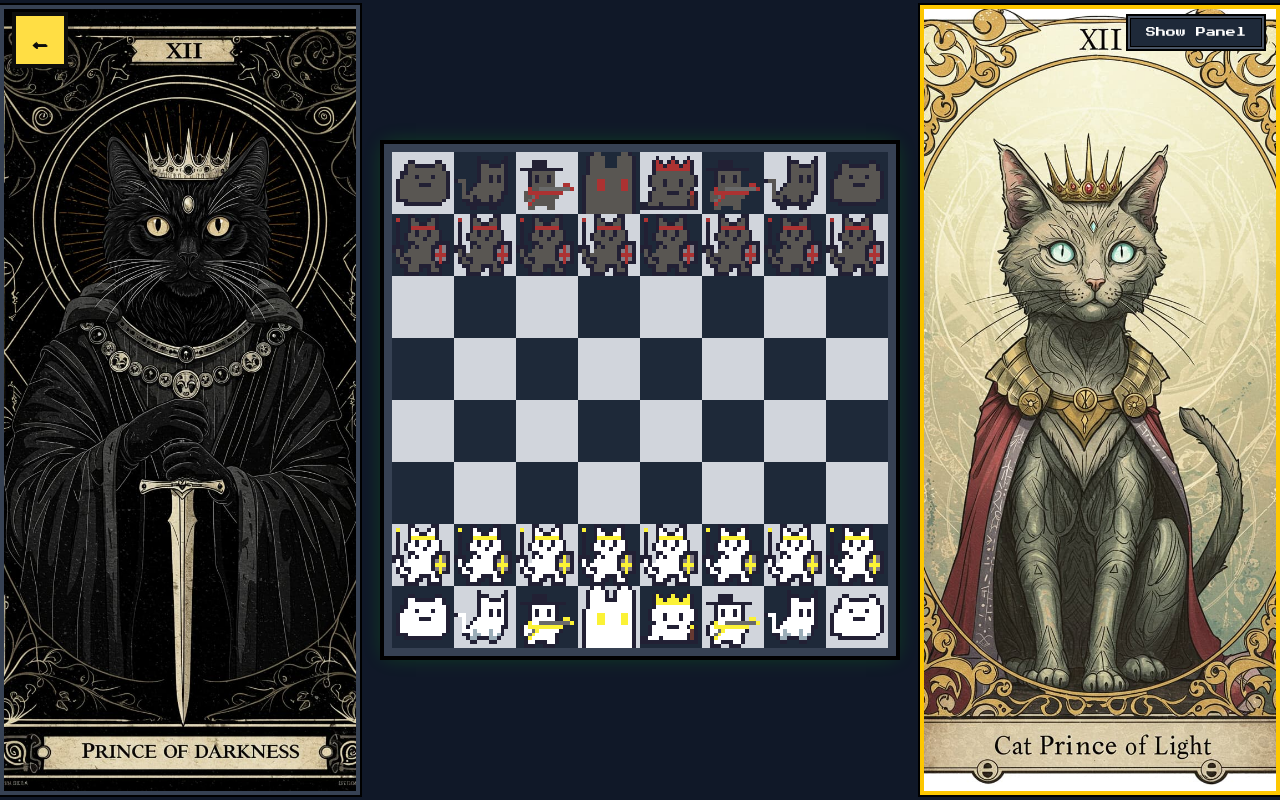
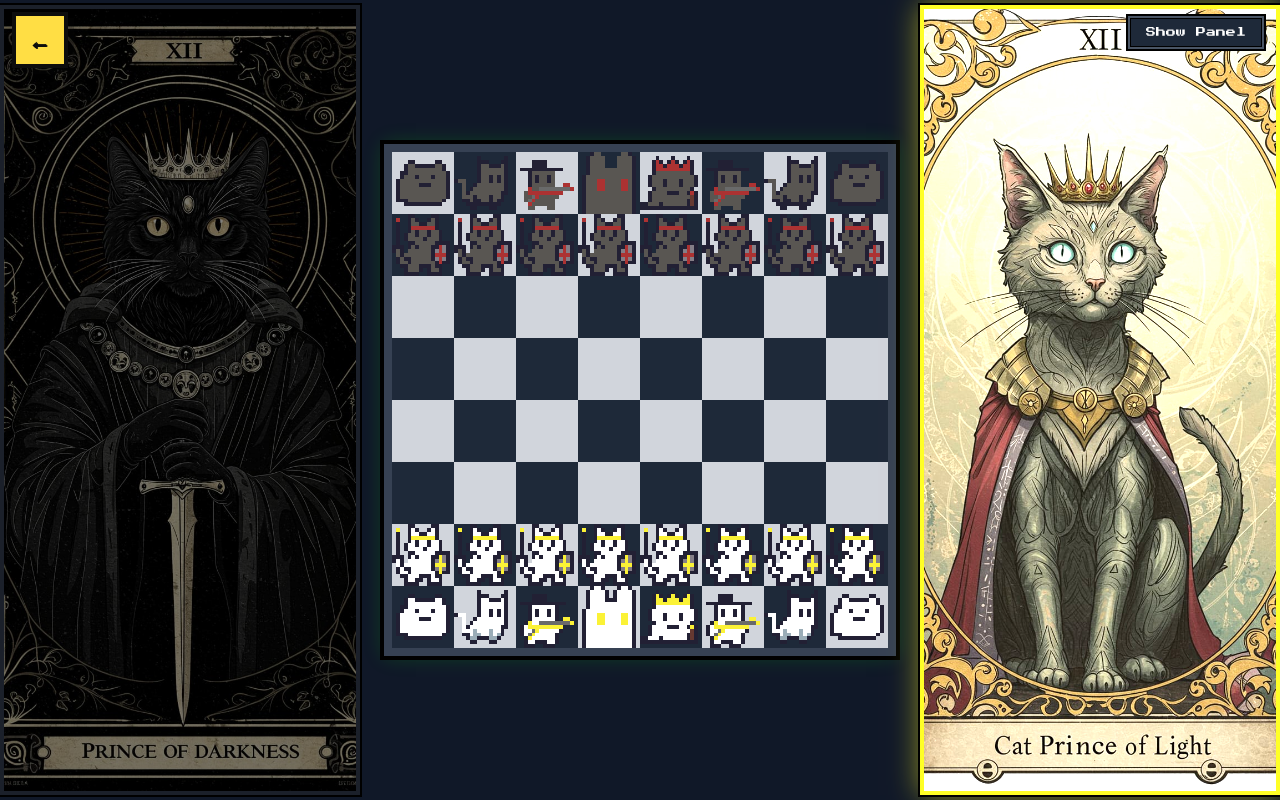
Before and after one commit to nicapotato/webdev-experiments, a React (Vite) app: page /chess in a window 1280 px wide. Built offline with nearby package versions, Linux system fonts and the light colour scheme.

Commit message:
update chess game

```diff
--- /dev/null
+++ b/src/games/chess/chess-rules.js
@@ -0,0 +1,152 @@
+/** Pure helpers for local chess: attacks, castling rights, apply move. */
+
+export function cloneBoard(board) {
+  return board.map((row) => [...row]);
+}
+
+export const defaultCastlingRights = () => ({
+  white: { kingSide: true, queenSide: true },
+  black: { kingSide: true, queenSide: true },
+});
+
+function deepCopyRights(r) {
+  return {
+    white: { ...r.white },
+    black: { ...r.black },
+  };
+}
+
+export function updateCastlingRights(rights, from, to, piece, captured) {
+  const r = deepCopyRights(rights);
+  const c = piece.color;
+  if (piece.type === "king") {
+    r[c] = { kingSide: false, queenSide: false };
+  }
+  if (piece.type === "rook") {
+    if (from.row === 7 && from.col === 7) r.white.kingSide = false;
+    if (from.row === 7 && from.col === 0) r.white.queenSide = false;
+    if (from.row === 0 && from.col === 7) r.black.kingSide = false;
+    if (from.row === 0 && from.col === 0) r.black.queenSide = false;
+  }
+  if (captured?.type === "rook") {
+    if (to.row === 7 && to.col === 7) r.white.kingSide = false;
+    if (to.row === 7 && to.col === 0) r.white.queenSide = false;
+    if (to.row === 0 && to.col === 7) r.black.kingSide = false;
+    if (to.row === 0 && to.col === 0) r.black.queenSide = false;
+  }
+  return r;
+}
+
+function rookRayAttacks(board, sr, sc, tr, tc) {
+  if (sr !== tr && sc !== tc) return false;
+  if (sr === tr) {
+    const step = tc > sc ? 1 : -1;
+    for (let c = sc + step; c !== tc; c += step) {
+      if (board[sr][c]) return false;
+    }
+    return true;
+  }
+  const step = tr > sr ? 1 : -1;
+  for (let r = sr + step; r !== tr; r += step) {
+    if (board[r][sc]) return false;
+  }
+  return true;
+}
+
+function bishopRayAttacks(board, sr, sc, tr, tc) {
+  if (Math.abs(tr - sr) !== Math.abs(tc - sc) || sr === tr) return false;
+  const dr = tr > sr ? 1 : -1;
+  const dc = tc > sc ? 1 : -1;
+  let r = sr + dr;
+  let c = sc + dc;
+  while (r !== tr || c !== tc) {
+    if (board[r][c]) return false;
+    r += dr;
+    c += dc;
+  }
+  return true;
+}
+
+/** Can `piece` at (r,c) attack square (tr,tc)? King uses adjacent only (no castling as attack). */
+export function pieceAttacksSquare(board, r, c, tr, tc) {
+  const piece = board[r][c];
+  if (!piece) return false;
+  switch (piece.type) {
+    case "pawn": {
+      const dir = piece.color === "white" ? -1 : 1;
+      return tr === r + dir && (tc === c - 1 || tc === c + 1);
+    }
+    case "knight": {
+      const adr = Math.abs(tr - r);
+      const adc = Math.abs(tc - c);
+      return (adr === 2 && adc === 1) || (adr === 1 && adc === 2);
+    }
+    case "king":
+      return Math.abs(tr - r) <= 1 && Math.abs(tc - c) <= 1 && (tr !== r || tc !== c);
+    case "rook":
+      return rookRayAttacks(board, r, c, tr, tc);
+    case "bishop":
+      return bishopRayAttacks(board, r, c, tr, tc);
+    case "queen":
+      return (
+        rookRayAttacks(board, r, c, tr, tc) ||
+        bishopRayAttacks(board, r, c, tr, tc)
+      );
+    default:
+      return false;
+  }
+}
+
+export function isSquareAttacked(board, tr, tc, byColor) {
+  for (let row = 0; row < 8; row++) {
+    for (let col = 0; col < 8; col++) {
+      const p = board[row][col];
+      if (p && p.color === byColor && pieceAttacksSquare(board, row, col, tr, tc)) {
+        return true;
+      }
+    }
+  }
+  return false;
+}
+
+export function findKingSquare(board, color) {
+  for (let row = 0; row < 8; row++) {
+    for (let col = 0; col < 8; col++) {
+      const p = board[row][col];
+      if (p?.type === "king" && p.color === color) {
+        return { row, col };
+      }
+    }
+  }
+  return null;
+}
+
+export function isKingInCheck(color, board) {
+  const k = findKingSquare(board, color);
+  if (!k) return false;
+  const opp = color === "white" ? "black" : "white";
+  return isSquareAttacked(board, k.row, k.col, opp);
+}
+
+export function applyMove(board, from, to, castlingRights) {
+  const newBoard = cloneBoard(board);
+  const piece = newBoard[from.row][from.col];
+  const captured = newBoard[to.row][to.col];
+
+  if (piece.type === "king" && Math.abs(to.col - from.col) === 2) {
+    const kr = from.row;
+    if (to.col > from.col) {
+      newBoard[kr][7] = null;
+      newBoard[kr][5] = { type: "rook", color: piece.color };
+    } else {
+      newBoard[kr][0] = null;
+      newBoard[kr][3] = { type: "rook", color: piece.color };
+    }
+  }
+
+  newBoard[to.row][to.col] = piece;
+  newBoard[from.row][from.col] = null;
+
+  const rights = updateCastlingRights(castlingRights, from, to, piece, captured);
+  return { newBoard, captured, rights };
+}
--- a/src/games/chess/page.jsx
+++ b/src/games/chess/page.jsx
@@ -1,5 +1,13 @@
 import React, { useState } from "react";
 import ChessBoard from "./ChessBoard";
+import {
+  applyMove,
+  cloneBoard,
+  defaultCastlingRights,
+  findKingSquare,
+  isKingInCheck,
+  isSquareAttacked,
+} from "./chess-rules";
 
 const ChessPage = () => {
   const [gameState, setGameState] = useState({
@@ -11,11 +19,21 @@ const ChessPage = () => {
     capturedPieces: { white: [], black: [] },
     moveHistory: [],
     pendingPromotion: null, // { row, col, color }
+    castlingRights: defaultCastlingRights(),
   });
   const [isSidebarOpen, setIsSidebarOpen] = useState(false);
   const SIDE_IMAGE_WIDTH = 360; // px (approx width reservation for each tall image)
   const SIDE_IMAGE_GAP = 24; // px total gaps between images and board
   const TOTAL_SIDE_IMAGES_WIDTH = SIDE_IMAGE_WIDTH * 2 + SIDE_IMAGE_GAP * 2;
+
+  const sidePortraitStyle = (isActive) => ({
+    height: `calc(100vh${isSidebarOpen ? "" : " - 10px"})`,
+    width: SIDE_IMAGE_WIDTH,
+    filter: isActive ? "brightness(1.2)" : "brightness(0.5)",
+    boxShadow: isActive
+      ? "0 0 0 2px #000, inset 0 0 0 1px #000, 0 0 28px rgba(250, 204, 21, 0.55)"
+      : "0 0 0 2px #000, inset 0 0 0 1px #000",
+  });
 
   function initializeBoard() {
     const board = Array(8)
@@ -49,6 +67,13 @@ const ChessPage = () => {
   }
 
   const handleSquareClick = (row, col) => {
+    if (
+      gameState.gameStatus === "checkmate" ||
+      gameState.gameStatus === "stalemate"
+    ) {
+      return;
+    }
+
     const clickedPiece = gameState.board[row][col];
     const selectedPiece = gameState.selectedSquare
       ? gameState.board[gameState.selectedSquare.row][
@@ -56,14 +81,17 @@ const ChessPage = () => {
         ]
       : null;
 
-    // If no piece is selected and clicked square is empty, do nothing
     if (!gameState.selectedSquare && !clickedPiece) {
       return;
     }
 
-    // If clicking on own piece, select it
     if (clickedPiece && clickedPiece.color === gameState.currentPlayer) {
-      const moves = getPossibleMoves(row, col, gameState.board);
+      const moves = getLegalMoves(
+        row,
+        col,
+        gameState.board,
+        gameState.castlingRights,
+      );
       setGameState((prev) => ({
         ...prev,
         selectedSquare: { row, col },
@@ -72,62 +100,50 @@ const ChessPage = () => {
       return;
     }
 
-    // If a piece is selected and clicking on a valid move
     if (
       gameState.selectedSquare &&
       gameState.possibleMoves.some(
         (move) => move.row === row && move.col === col,
       )
     ) {
-      // Make the move
-      const newBoard = gameState.board.map((row) => [...row]);
-      const capturedPiece = newBoard[row][col];
+      const from = gameState.selectedSquare;
+      const { newBoard, captured: capturedPiece, rights: newRights } =
+        applyMove(gameState.board, from, { row, col }, gameState.castlingRights);
 
-      // Move piece
-      newBoard[row][col] = selectedPiece;
-      newBoard[gameState.selectedSquare.row][gameState.selectedSquare.col] =
-        null;
-
-      // Check for pawn promotion
       if (
         selectedPiece.type === "pawn" &&
         ((selectedPiece.color === "white" && row === 0) ||
           (selectedPiece.color === "black" && row === 7))
       ) {
-        // Set pending promotion
         setGameState((prev) => ({
           ...prev,
           board: newBoard,
+          castlingRights: newRights,
           selectedSquare: null,
           possibleMoves: [],
-          pendingPromotion: { row, col, color: selectedPiece.color },
+          pendingPromotion: {
+            row,
+            col,
+            color: selectedPiece.color,
+            from,
+          },
         }));
         return;
       }
 
-      // Update captured pieces if any
       const newCapturedPieces = { ...gameState.capturedPieces };
       if (capturedPiece) {
         newCapturedPieces[capturedPiece.color].push(capturedPiece);
       }
 
-      // Check for check/checkmate
-      const isInCheck = isKingInCheck(
-        gameState.currentPlayer === "white" ? "black" : "white",
-        newBoard,
-      );
-      const hasValidMoves = hasAnyValidMoves(
-        gameState.currentPlayer === "white" ? "black" : "white",
-        newBoard,
-      );
+      const nextPlayer =
+        gameState.currentPlayer === "white" ? "black" : "white";
+      const isInCheck = isKingInCheck(nextPlayer, newBoard);
+      const hasValidMoves = hasAnyValidMoves(nextPlayer, newBoard, newRights);
 
       let newGameStatus = "playing";
       if (isInCheck) {
-        if (!hasValidMoves) {
-          newGameStatus = "checkmate";
-        } else {
-          newGameStatus = "check";
-        }
+        newGameStatus = !hasValidMoves ? "checkmate" : "check";
       } else if (!hasValidMoves) {
         newGameStatus = "stalemate";
       }
@@ -135,6 +151,7 @@ const ChessPage = () => {
       setGameState((prev) => ({
         ...prev,
         board: newBoard,
+        castlingRights: newRights,
         currentPlayer: prev.currentPlayer === "white" ? "black" : "white",
         selectedSquare: null,
         possibleMoves: [],
@@ -153,7 +170,6 @@ const ChessPage = () => {
       return;
     }
 
-    // If clicking elsewhere, deselect
     setGameState((prev) => ({
       ...prev,
       selectedSquare: null,
@@ -161,7 +177,7 @@ const ChessPage = () => {
     }));
   };
 
-  const getPossibleMoves = (row, col, board) => {
+  const getPseudoLegalMoves = (row, col, board, castlingRights) => {
     const piece = board[row][col];
     if (!piece) return [];
 
@@ -184,11 +200,37 @@ const ChessPage = () => {
         moves.push(...getQueenMoves(row, col, piece.color, board));
         break;
       case "king":
-        moves.push(...getKingMoves(row, col, piece.color, board));
+        moves.push(
+          ...getKingMoves(row, col, piece.color, board, castlingRights),
+        );
         break;
     }
 
     return moves;
+  };
+
+  const getLegalMoves = (row, col, board, castlingRights) => {
+    const piece = board[row][col];
+    if (!piece) return [];
+    const pseudo = getPseudoLegalMoves(row, col, board, castlingRights);
+    const color = piece.color;
+    return pseudo.filter((to) => {
+      const { newBoard } = applyMove(
+        board,
+        { row, col },
+        to,
+        castlingRights,
+      );
+      let testBoard = newBoard;
+      if (
+        piece.type === "pawn" &&
+        (to.row === 0 || to.row === 7)
+      ) {
+        testBoard = cloneBoard(newBoard);
+        testBoard[to.row][to.col] = { type: "queen", color: piece.color };
+      }
+      return !isKingInCheck(color, testBoard);
+    });
   };
 
   const getPawnMoves = (row, col, color, board) => {
@@ -326,7 +368,7 @@ const ChessPage = () => {
     ];
   };
 
-  const getKingMoves = (row, col, color, board) => {
+  const getKingMoves = (row, col, color, board, castlingRights) => {
     const moves = [];
     const directions = [
       [-1, -1],
@@ -351,48 +393,83 @@ const ChessPage = () => {
       }
     }
 
-    return moves;
-  };
-
-  const isKingInCheck = (color, board) => {
-    // Find king position
-    let kingRow, kingCol;
-    for (let row = 0; row < 8; row++) {
-      for (let col = 0; col < 8; col++) {
-        const piece = board[row][col];
-        if (piece && piece.type === "king" && piece.color === color) {
-          kingRow = row;
-          kingCol = col;
-          break;
+    const opp = color === "white" ? "black" : "white";
+    if (color === "white" && row === 7 && col === 4) {
+      if (
+        castlingRights.white.kingSide &&
+        board[7][7]?.type === "rook" &&
+        board[7][7]?.color === "white" &&
+        !board[7][5] &&
+        !board[7][6]
+      ) {
+        if (
+          !isKingInCheck("white", board) &&
+          !isSquareAttacked(board, 7, 5, opp) &&
+          !isSquareAttacked(board, 7, 6, opp)
+        ) {
+          moves.push({ row: 7, col: 6 });
+        }
+      }
+      if (
+        castlingRights.white.queenSide &&
+        board[7][0]?.type === "rook" &&
+        board[7][0]?.color === "white" &&
+        !board[7][1] &&
+        !board[7][2] &&
+        !board[7][3]
+      ) {
+        if (
+          !isKingInCheck("white", board) &&
+          !isSquareAttacked(board, 7, 3, opp) &&
+          !isSquareAttacked(board, 7, 2, opp)
+        ) {
+          moves.push({ row: 7, col: 2 });
+        }
+      }
+    }
+    if (color === "black" && row === 0 && col === 4) {
+      if (
+        castlingRights.black.kingSide &&
+        board[0][7]?.type === "rook" &&
+        board[0][7]?.color === "black" &&
+        !board[0][5] &&
+        !board[0][6]
+      ) {
+        if (
+          !isKingInCheck("black", board) &&
+          !isSquareAttacked(board, 0, 5, opp) &&
+          !isSquareAttacked(board, 0, 6, opp)
+        ) {
+          moves.push({ row: 0, col: 6 });
+        }
+      }
+      if (
+        castlingRights.black.queenSide &&
+        board[0][0]?.type === "rook" &&
+        board[0][0]?.color === "black" &&
+        !board[0][1] &&
+        !board[0][2] &&
+        !board[0][3]
+      ) {
+        if (
+          !isKingInCheck("black", board) &&
+          !isSquareAttacked(board, 0, 3, opp) &&
+          !isSquareAttacked(board, 0, 2, opp)
+        ) {
+          moves.push({ row: 0, col: 2 });
         }
       }
     }
 
-    // Check if any opponent piece can attack the king
-    const opponentColor = color === "white" ? "black" : "white";
-    for (let row = 0; row < 8; row++) {
-      for (let col = 0; col < 8; col++) {
-        const piece = board[row][col];
-        if (piece && piece.color === opponentColor) {
-          const moves = getPossibleMoves(row, col, board);
-          if (
-            moves.some((move) => move.row === kingRow && move.col === kingCol)
-          ) {
-            return true;
-          }
-        }
-      }
-    }
-
-    return false;
+    return moves;
   };
 
-  const hasAnyValidMoves = (color, board) => {
+  const hasAnyValidMoves = (color, board, castlingRights) => {
     for (let row = 0; row < 8; row++) {
       for (let col = 0; col < 8; col++) {
         const piece = board[row][col];
         if (piece && piece.color === color) {
-          const moves = getPossibleMoves(row, col, board);
+          const moves = getLegalMoves(row, col, board, castlingRights);
           if (moves.length > 0) {
             return true;
           }
@@ -405,27 +482,21 @@ const ChessPage = () => {
   const promotePawn = (pieceType) => {
     if (!gameState.pendingPromotion) return;
 
-    const { row, col, color } = gameState.pendingPromotion;
+    const { row, col, color, from } = gameState.pendingPromotion;
     const newBoard = gameState.board.map((r) => [...r]);
     newBoard[row][col] = { type: pieceType, color };
 
-    // Check for check/checkmate after promotion
-    const isInCheck = isKingInCheck(
-      color === "white" ? "black" : "white",
+    const nextPlayer = color === "white" ? "black" : "white";
+    const isInCheck = isKingInCheck(nextPlayer, newBoard);
+    const hasValidMoves = hasAnyValidMoves(
+      nextPlayer,
       newBoard,
-    );
-    const hasValidMoves = hasAnyValidMoves(
-      color === "white" ? "black" : "white",
-      newBoard,
+      gameState.castlingRights,
     );
 
     let newGameStatus = "playing";
     if (isInCheck) {
-      if (!hasValidMoves) {
-        newGameStatus = "checkmate";
-      } else {
-        newGameStatus = "check";
-      }
+      newGameStatus = !hasValidMoves ? "checkmate" : "check";
     } else if (!hasValidMoves) {
       newGameStatus = "stalemate";
     }
@@ -439,7 +510,7 @@ const ChessPage = () => {
       moveHistory: [
         ...prev.moveHistory,
         {
-          from: prev.selectedSquare,
+          from,
           to: { row, col },
           piece: { type: pieceType, color },
           captured: null,
@@ -459,8 +530,15 @@ const ChessPage = () => {
       capturedPieces: { white: [], black: [] },
       moveHistory: [],
       pendingPromotion: null,
+      castlingRights: defaultCastlingRights(),
     });
   };
+
+  const checkSquare =
+    gameState.gameStatus === "check" ||
+    gameState.gameStatus === "checkmate"
+      ? findKingSquare(gameState.board, gameState.currentPlayer)
+      : null;
 
   return (
     <div
@@ -506,12 +584,8 @@ const ChessPage = () => {
           <img
             src="/games/chess/dark-cat.jpg"
             alt="Black player"
-            className={`object-cover object-center border-4 ${gameState.currentPlayer === "black" ? "border-yellow-400" : "border-gray-700"}`}
-            style={{
-              height: `calc(100vh${isSidebarOpen ? "" : " - 10px"})`,
-              width: SIDE_IMAGE_WIDTH,
-              boxShadow: "0 0 0 2px #000, inset 0 0 0 1px #000",
-            }}
+            className={`object-cover object-center border-4 transition-[filter,box-shadow] duration-200 ${gameState.currentPlayer === "black" ? "border-yellow-300" : "border-gray-700"}`}
+            style={sidePortraitStyle(gameState.currentPlayer === "black")}
           />
 
           {/* Chess Board */}
@@ -523,6 +597,7 @@ const ChessPage = () => {
               onSquareClick={handleSquareClick}
               sideImagesWidth={TOTAL_SIDE_IMAGES_WIDTH}
               isSidebarOpen={isSidebarOpen}
+              checkSquare={checkSquare}
             />
           </div>
 
@@ -530,12 +605,8 @@ const ChessPage = () => {
           <img
             src="/games/chess/light-cat.jpg"
             alt="White player"
-            className={`object-cover object-center border-4 ${gameState.currentPlayer === "white" ? "border-yellow-400" : "border-gray-700"}`}
-            style={{
-              height: `calc(100vh${isSidebarOpen ? "" : " - 10px"})`,
-              width: SIDE_IMAGE_WIDTH,
-              boxShadow: "0 0 0 2px #000, inset 0 0 0 1px #000",
-            }}
+            className={`object-cover object-center border-4 transition-[filter,box-shadow] duration-200 ${gameState.currentPlayer === "white" ? "border-yellow-300" : "border-gray-700"}`}
+            style={sidePortraitStyle(gameState.currentPlayer === "white")}
           />
         </div>
 
```
Also changed, not shown: src/games/chess/ChessBoard.jsx (+14 -1 lines), 23 other files (tests, documents, lock files or other folders).
